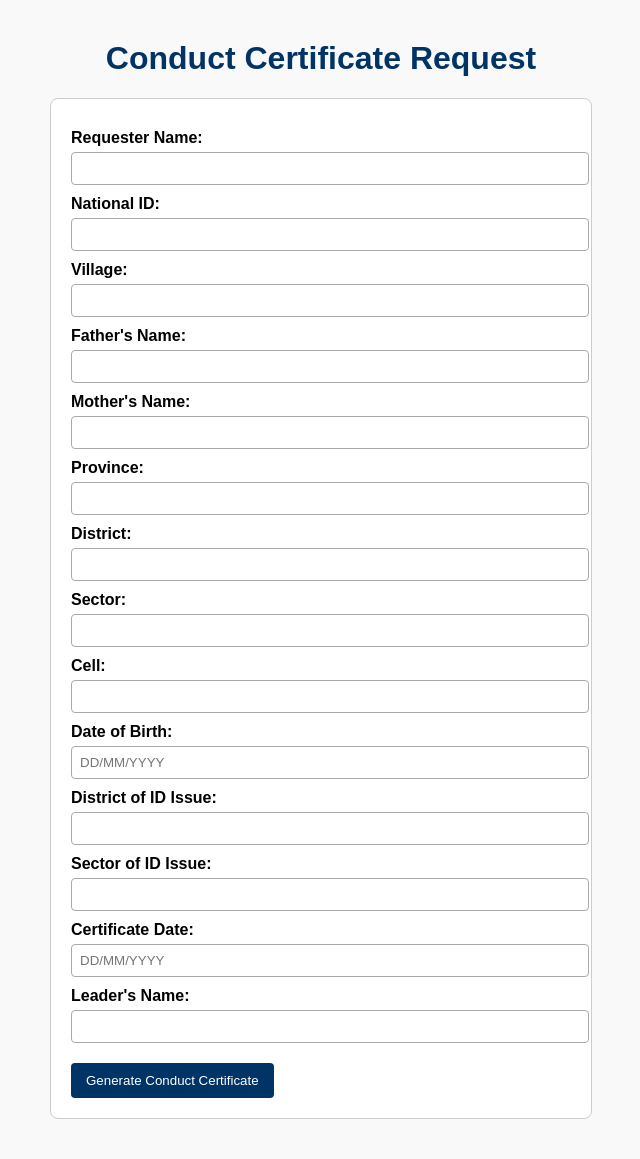
After one commit to HOMSINdayizeye/Umudugudu_certificate-Provision, a Django app: page /certificates/certificate_request/ in a window 1280 px wide. The commit adds this page. Shown: the whole page, without its empty margins (319-959 px from the left). Run offline with Django 4.2, Linux system fonts and the light colour scheme.

Commit message:
added certificate generation

```diff
--- /dev/null
+++ b/certificates/templates/certificate_request.html
@@ -0,0 +1,101 @@
+<!DOCTYPE html>
+<html lang="rw">
+<head>
+    <meta charset="UTF-8">
+    <title>Generate Conduct Certificate</title>
+    <style>
+        body {
+            font-family: Arial, sans-serif;
+            background: #f9f9f9;
+            margin: 40px;
+        }
+        h1 {
+            color: #003366;
+            text-align: center;
+        }
+        form {
+            margin: auto;
+            padding: 20px;
+            border: 1px solid #ccc;
+            background: #fff;
+            width: 500px;
+            border-radius: 8px;
+        }
+        label {
+            display: block;
+            margin-top: 10px;
+            font-weight: bold;
+        }
+        input {
+            width: 100%;
+            padding: 8px;
+            margin-top: 5px;
+            border: 1px solid #aaa;
+            border-radius: 4px;
+        }
+        button {
+            margin-top: 20px;
+            padding: 10px 15px;
+            background: #003366;
+            color: white;
+            border: none;
+            border-radius: 4px;
+            cursor: pointer;
+        }
+        button:hover {
+            background: #0055aa;
+        }
+    </style>
+</head>
+<body>
+    <h1>Conduct Certificate Request</h1>
+
+    <form method="POST" action="{% url 'generate_certificate' %}">
+        {% csrf_token %}
+
+        <label for="name">Requester Name:</label>
+        <input type="text" id="name" name="name" required>
+
+        <label for="nid">National ID:</label>
+        <input type="text" id="nid" name="nid" required>
+
+        <label for="village_name">Village:</label>
+        <input type="text" id="village_name" name="village_name" required>
+
+        <label for="father_name">Father's Name:</label>
+        <input type="text" id="father_name" name="father_name" required>
+
+        <label for="mother_name">Mother's Name:</label>
+        <input type="text" id="mother_name" name="mother_name" required>
+
+        <label for="province_name">Province:</label>
+        <input type="text" id="province_name" name="province_name" required>
+
+        <label for="district_name">District:</label>
+        <input type="text" id="district_name" name="district_name" required>
+
+        <label for="sector_name">Sector:</label>
+        <input type="text" id="sector_name" name="sector_name" required>
+
+        <label for="cell_name">Cell:</label>
+        <input type="text" id="cell_name" name="cell_name" required>
+
+        <label for="dob">Date of Birth:</label>
+        <input type="text" id="dob" name="dob" placeholder="DD/MM/YYYY" required>
+
+        <label for="district_of_issue">District of ID Issue:</label>
+        <input type="text" id="district_of_issue" name="district_of_issue" required>
+
+        <label for="id_issue_sector">Sector of ID Issue:</label>
+        <input type="text" id="id_issue_sector" name="id_issue_sector" required>
+
+        <label for="date">Certificate Date:</label>
+        <input type="text" id="date" name="date" placeholder="DD/MM/YYYY" required>
+
+        <label for="leader_name">Leader's Name:</label>
+        <input type="text" id="leader_name" name="leader_name" required>
+
+        <button type="submit" name="type" value="conduct">Generate Conduct Certificate</button>
+    </form>
+</body>
+</html>
--- a/certificates/urls.py
+++ b/certificates/urls.py
@@ -29,4 +29,8 @@ urlpatterns = [
     path('api/get-cells/', views.get_cells, name='get_cells'),
     path('api/get-villages/', views.get_villages, name='get_villages'),
     path('api/get-location-code/', views.get_location_code, name='get_location_code'),
+    # Certificate generation
+    path("certificate_request/", views.certificate_request_view, name="certificate_request"),
+
+     path("generate_certificate/<int:pk>/", views.generate_certificate, name="generate_certificate"),
 ]
--- a/certificates/views.py
+++ b/certificates/views.py
@@ -1,3 +1,4 @@
+from urllib import request
 from django.shortcuts import render, redirect, get_object_or_404
 from django.contrib.auth import authenticate, login as auth_login, logout
 from django.contrib import messages
@@ -6,6 +7,12 @@ from .forms import SignUpForm, CertificateRequestForm, StolenLaptopCertificateFo
 from .models import EligiblePerson, CertificateRequest, CustomUser, LocationImport, Location, StolenLaptopCertificate
 from django.http import HttpResponseForbidden, HttpResponseBadRequest, JsonResponse
 from django.conf import settings
+from django.http import HttpResponse
+from docx import Document
+import io
+import datetime
+import os
+
 
 
 def index(request):
@@ -329,3 +336,108 @@ def display_user_info(firstname, lastname):
     print(f"FIRSTNAME: {firstname}, LASTNAME: {lastname}")
     print(welcome_message)
     print(f"Initials in circle: ({initials})")
+    #cerificate function from templates /////////////////
+def certificate_request_view(request):
+    if request.method == "POST":
+        template_path = os.path.join(
+            settings.BASE_DIR, "certificates", "templates_docs", "conduct_template.docx"
+        )
+        doc = Document(template_path)
+
+        # Collect form data safely
+        name = request.POST.get("name", "")
+        nid = request.POST.get("nid", "")
+        village = request.POST.get("village_name", "")
+        father = request.POST.get("father_name", "")
+        mother = request.POST.get("mother_name", "")
+        province = request.POST.get("province_name", "")
+        district = request.POST.get("district_name", "")
+        sector = request.POST.get("sector_name", "")
+        cell = request.POST.get("cell_name", "")
+        dob = request.POST.get("dob", "")
+        district_issue = request.POST.get("district_of_issue", "")
+        sector_issue = request.POST.get("id_issue_sector", "")
+        date = request.POST.get("date", "")
+        leader = request.POST.get("leader_name", "")
+
+        replacements = {
+            "{{name}}": str(name),
+            "{{nid}}": str(nid),
+            "{{village_name}}": str(village),
+            "{{father_name}}": str(father),
+            "{{mother_name}}": str(mother),
+            "{{province_name}}": str(province),
+            "{{district_name}}": str(district),
+            "{{sector_name}}": str(sector),
+            "{{cell_name}}": str(cell),
+            "{{dob}}": str(dob),
+            "{{district_of_issue}}": str(district_issue),
+            "{{id_issue_sector}}": str(sector_issue),
+            "{{date}}": str(date),
+            "{{leader_name}}": str(leader),
+        }
+
+        # Replace placeholders in runs
+        for p in doc.paragraphs:
+            for run in p.runs:
+                for key, val in replacements.items():
+                    if key in run.text:
+                        run.text = run.text.replace(key, val)
+
+        # Save to memory and return
+        output_stream = io.BytesIO()
+        doc.save(output_stream)
+        output_stream.seek(0)
+
+        response = HttpResponse(
+            output_stream.read(),
+            content_type="application/vnd.openxmlformats-officedocument.wordprocessingml.document"
+        )
+        response['Content-Disposition'] = 'attachment; filename=conduct_certificate.docx'
+        return response
+
+    return render(request, "certificate_request.html")
+#generating certificate////////////////////////////
+@login_required
+def generate_certificate(request, pk):
+    # Only allow POST
+    if request.method == "POST":
+        cert = get_object_or_404(CertificateRequest, pk=pk)
+
+        # Optionally mark as approved
+        cert.status = "approved"
+        cert.save()
+
+        # Load template
+        template_path = os.path.join(
+            settings.BASE_DIR, "certificates", "templates_docs", "conduct_template.docx"
+        )
+        doc = Document(template_path)
+
+        # Replace placeholders with model fields
+        replacements = {
+            "{{name}}": str(cert.name),
+            "{{nid}}": str(cert.nid),
+            "{{village_name}}": str(cert.village_name),
+            # add other fields from your model here
+        }
+
+        for p in doc.paragraphs:
+            for run in p.runs:
+                for key, val in replacements.items():
+                    if key in run.text:
+                        run.text = run.text.replace(key, val)
+
+        # Return as download
+        output_stream = io.BytesIO()
+        doc.save(output_stream)
+        output_stream.seek(0)
+
+        response = HttpResponse(
+            output_stream.read(),
+            content_type="application/vnd.openxmlformats-officedocument.wordprocessingml.document"
+        )
+        response['Content-Disposition'] = 'attachment; filename=certificate.docx'
+        return response
+
+    return HttpResponse("Invalid request", status=400)
```
Also changed, not shown: certificates/templates/certificates/dashboard.html (+12 -58 lines), 1 other file.
